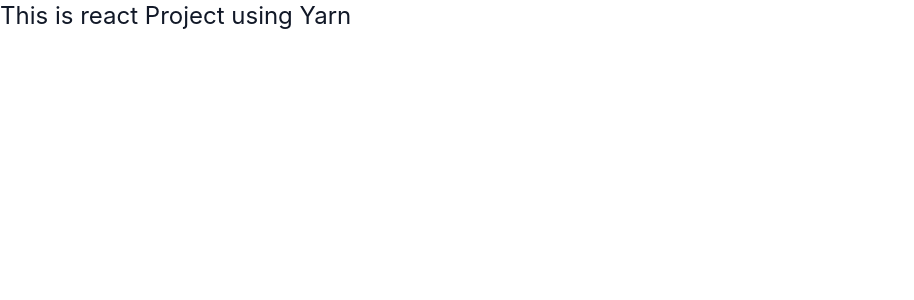
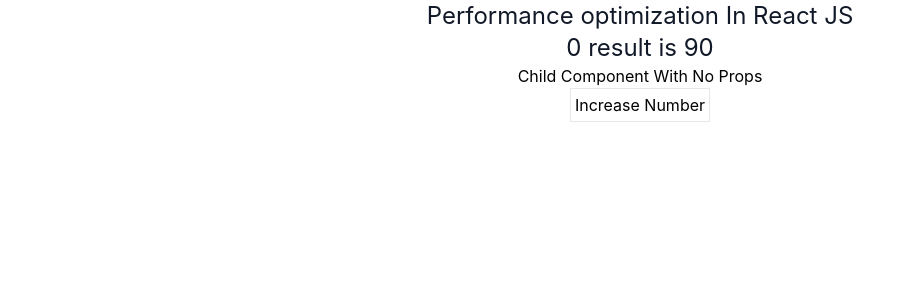
Before and after one commit to pruthasavani44/React-training, a React (Create React App) app in the folder react-yarn/: page / in a window 1280 px wide. Shown: the top 300 px of the page, without its empty margins (0-914 px from the left). Built offline with nearby package versions, Linux system fonts and the light colour scheme.

Commit message:
performance-optimization

```diff
--- a/react-yarn/src/App.js
+++ b/react-yarn/src/App.js
@@ -1,9 +1,32 @@
+import { useCallback, useMemo, useState } from 'react';
 import './App.css';
+import Child from './Child';
 
 function App() {
+
+  const [count, setCount] = useState(0);
+
+  const increment = useCallback(() => {
+    setCount((prev) => prev + 1)
+  }, [setCount]);
+
+  const result = useMemo(() => {
+    let i = 0;
+    console.time("result")
+    while (i < 1000000000) {
+      i++;
+    }
+    console.timeEnd("result")
+    return 90;
+  }, [])
+
   return (
     <>
-      <h1 className='text-gray-900 text-2xl'>This is react Project using Yarn</h1>
+      <div className='text-center'>
+        <h1 className='text-gray-900 text-2xl'>Performance optimization In React JS <br /> {count} result is {result} </h1>
+        <Child increment={increment} />
+        {/* <button className='border p-1' onClick={increment} >Increase Number</button> */}
+      </div>
     </>
   );
 }
--- /dev/null
+++ b/react-yarn/src/Child.jsx
@@ -0,0 +1,16 @@
+import React from "react";
+
+function Child(props) {
+  const { increment } = props;
+  return (
+    <>
+      {console.log("Render From Child")}
+      <h4>Child Component With No Props</h4>
+
+      <button className="border p-1" onClick={increment}>
+        Increase Number
+      </button>
+    </>
+  );
+}
+export default React.memo(Child);
```
